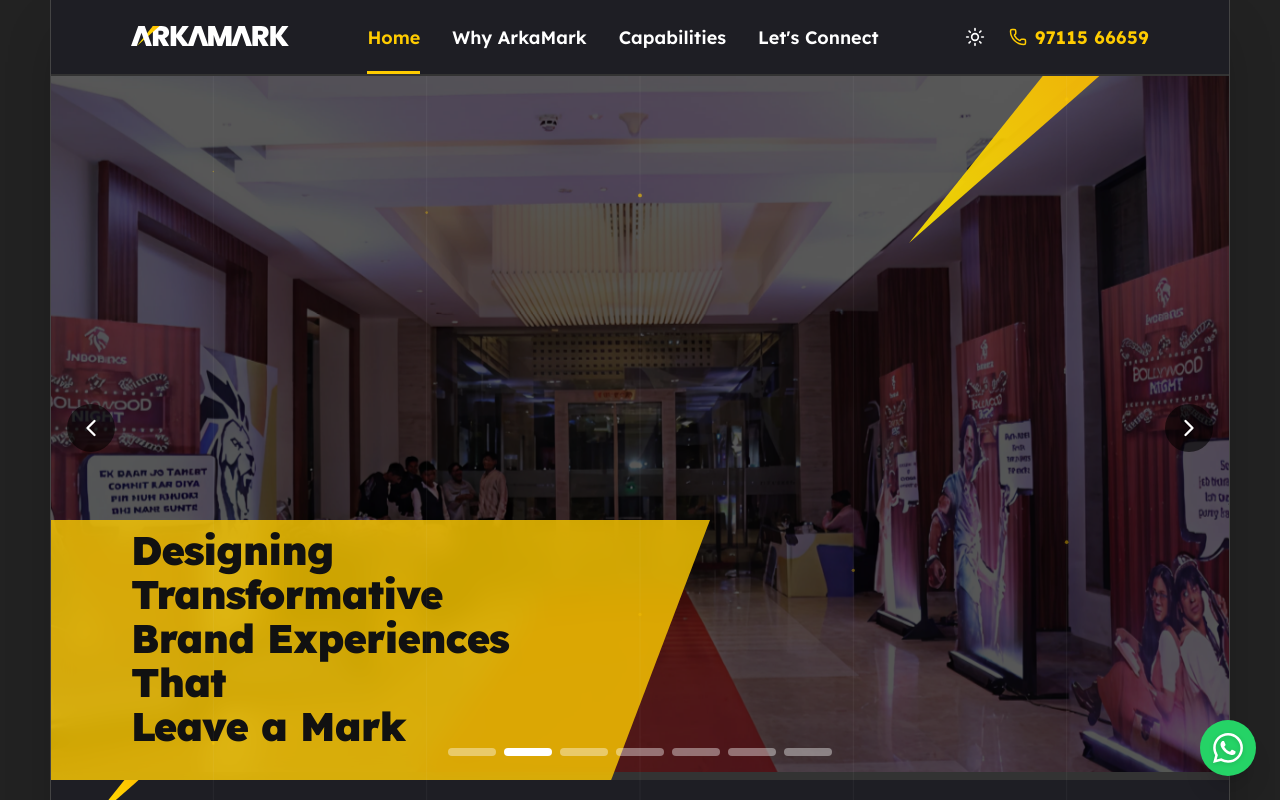
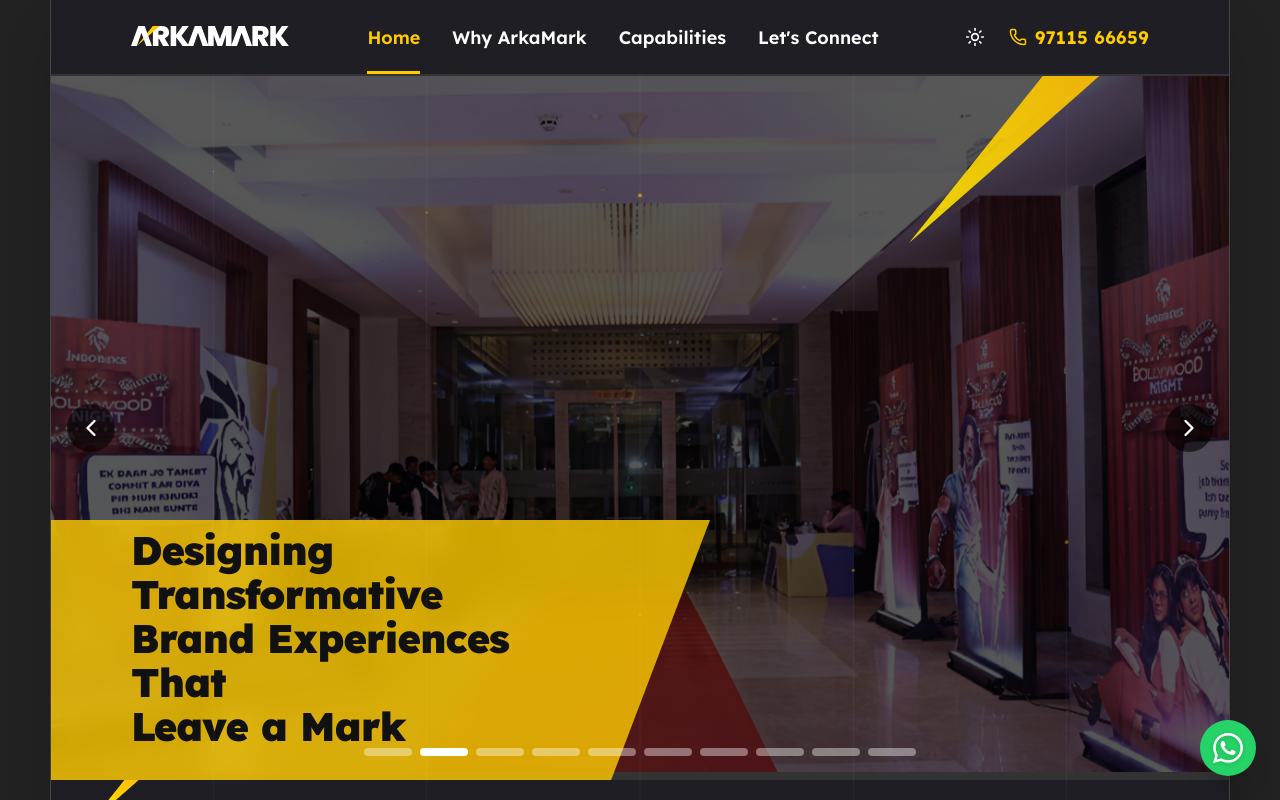
Before and after one commit to shyamgupta5/Arka, a React (Vite) app: page / in a window 1280 px wide. Shown: the top 800 px of the page. Built offline with nearby package versions, Linux system fonts and the light colour scheme.

Commit message:
feat(hero): update hero image gallery
Add new exhibition image and additional stock assets
to the hero component slideshow.

```diff
--- a/src/components/sections/Hero.tsx
+++ b/src/components/sections/Hero.tsx
@@ -8,7 +8,7 @@
 import mhItiImg from '../../images/mh-iti.png';
 import mhBbcImg from '../../images/mh-bbc.png';
 import mhCalsbargImg from '../../images/mh-calsbarg.png';
-
+import mhexhibitionImg from '../../images/mh-exhibition.png';
 const images = [
   mhPinnacleImg,
   mhConferenceImg,
@@ -17,6 +17,9 @@
   mhItiImg,
   mhBbcImg,
   mhCalsbargImg,
+  mhexhibitionImg,
+  'https://images.unsplash.com/photo-1511578314322-379afb476865?auto=format&fit=crop&q=80&w=1600',
+  'https://images.unsplash.com/photo-1475721025505-c310b80db1e8?auto=format&fit=crop&q=80&w=1600',
 ];
 
 export default function Hero() {
```
Also changed, not shown: src/images/mh-iti.png.
